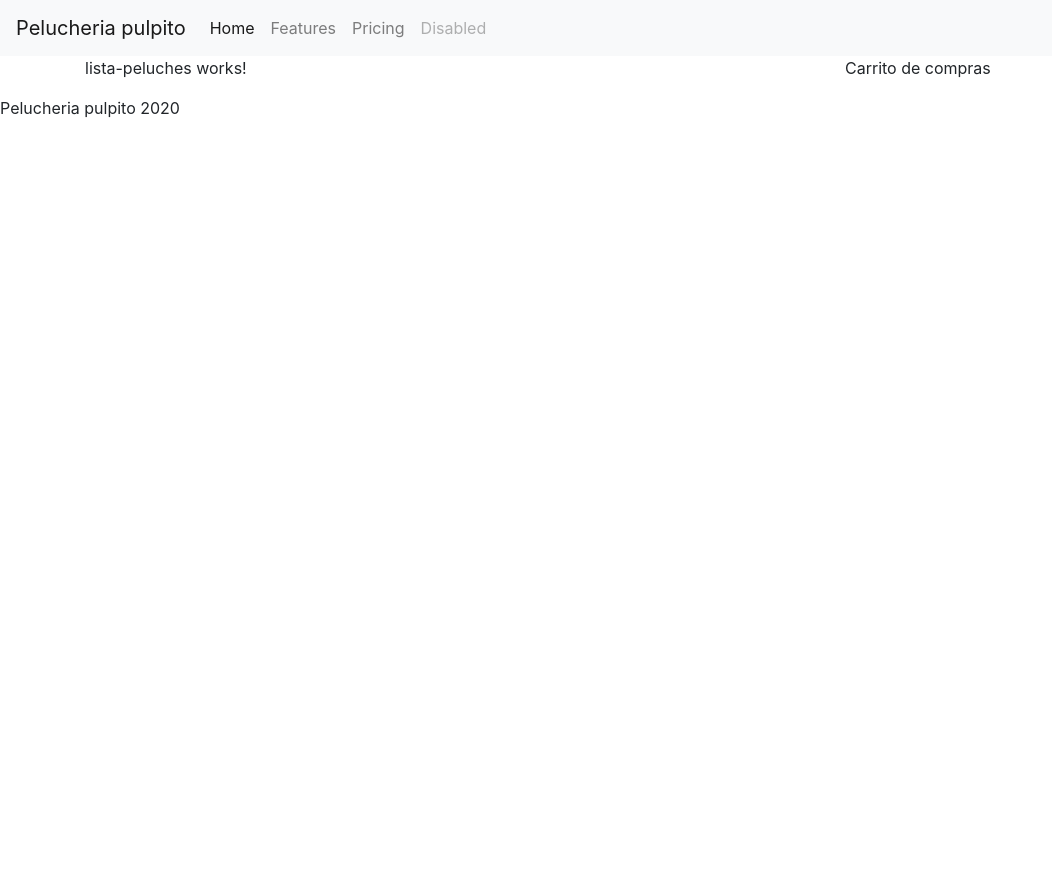
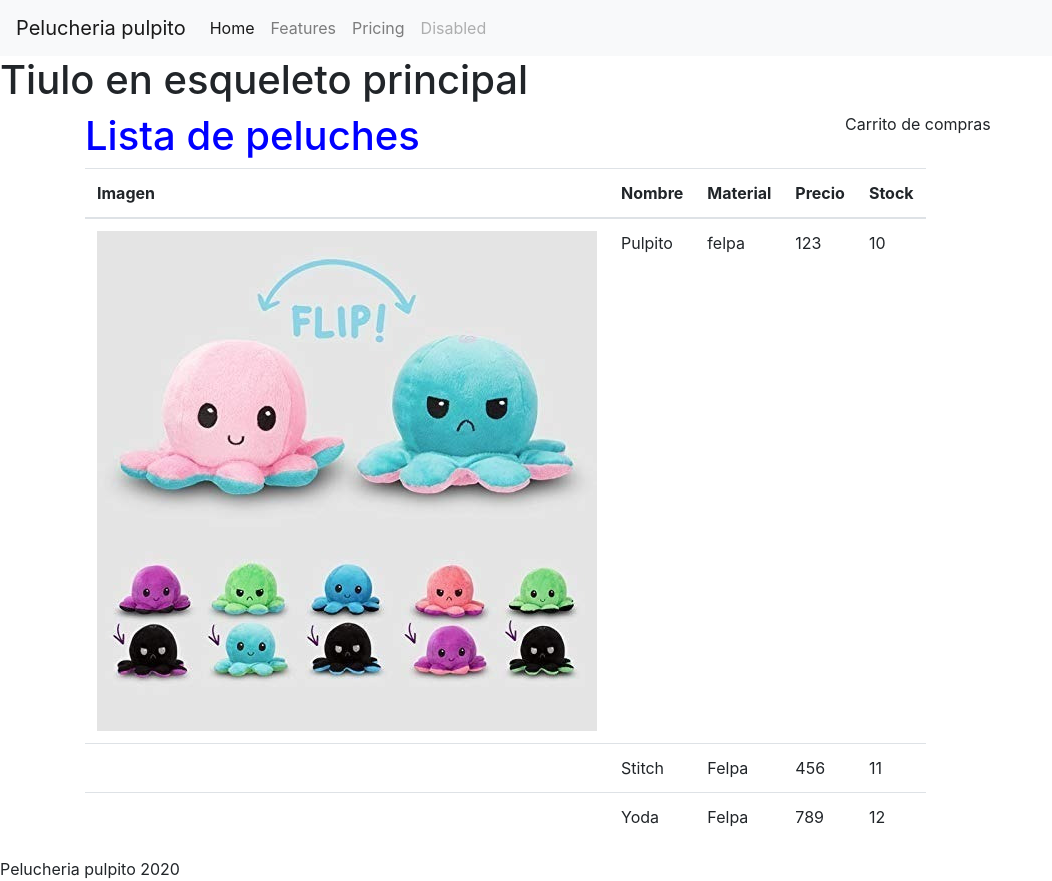
Before and after one commit to Evynith/angular, an Angular app: page / in a window 1280 px wide. Shown: the whole page, without its empty margins (0-1052 px from the left). Before the commit the page ends 800 px from the top, so only its background shows below. Built offline with nearby package versions, Linux system fonts and the light colour scheme.

Commit message:
clase 2 - terminada componente)

```diff
--- a/src/app/app.component.html
+++ b/src/app/app.component.html
@@ -21,6 +21,8 @@
   </div>
 </nav>
 
+<h1>Tiulo en esqueleto principal</h1>
+
 <div class="container">
   <div class="row">
     <div class="col-8"><app-lista-peluches></app-lista-peluches></div>
--- a/src/app/lista-peluches/lista-peluches.component.html
+++ b/src/app/lista-peluches/lista-peluches.component.html
@@ -1 +1,35 @@
-<p>lista-peluches works!</p>
+<h1>Lista de peluches</h1>
+<table class="table">
+    <thead>
+        <tr>
+            <th>Imagen</th>
+            <th>Nombre</th>
+            <th>Material</th>
+            <th>Precio</th>
+            <th>Stock</th>
+        </tr>
+    </thead>
+    <tbody>
+        <tr>
+            <td><img [src]="peluche1.imagen" [alt]="peluche1.nombre"></td>
+            <td>{{peluche1.nombre}}</td>
+            <td>{{peluche1.material}}</td>
+            <td>{{peluche1.precio}}</td>
+            <td>{{peluche1.stock}}</td>
+        </tr>
+        <tr>
+            <td></td>
+            <td>Stitch</td>
+            <td>Felpa</td>
+            <td>456</td>
+            <td>11</td>
+        </tr>
+        <tr>
+            <td></td>
+            <td>Yoda</td>
+            <td>Felpa</td>
+            <td>789</td>
+            <td>12</td>
+        </tr>
+    </tbody>
+</table>
--- a/src/app/lista-peluches/lista-peluches.component.scss
+++ b/src/app/lista-peluches/lista-peluches.component.scss
@@ -0,0 +1,4 @@
+h1{
+    color: blue;
+}
+/* css aparte exclusivo para mmis componrentes*/
--- a/src/app/lista-peluches/lista-peluches.component.ts
+++ b/src/app/lista-peluches/lista-peluches.component.ts
@@ -7,6 +7,14 @@ import { Component, OnInit } from '@angular/core';
 })
 export class ListaPeluchesComponent implements OnInit {
 
+  peluche1 = {
+    "nombre" : "Pulpito",
+    "material" : "felpa",
+    "precio" : 123,
+    "stock" : 10,
+    "imagen" : "assets/images/pulpito.jpg"
+  }
+
   constructor() { }
 
   ngOnInit(): void {
```
Also changed, not shown: src/assets/images/pulpito.jpg (added).
